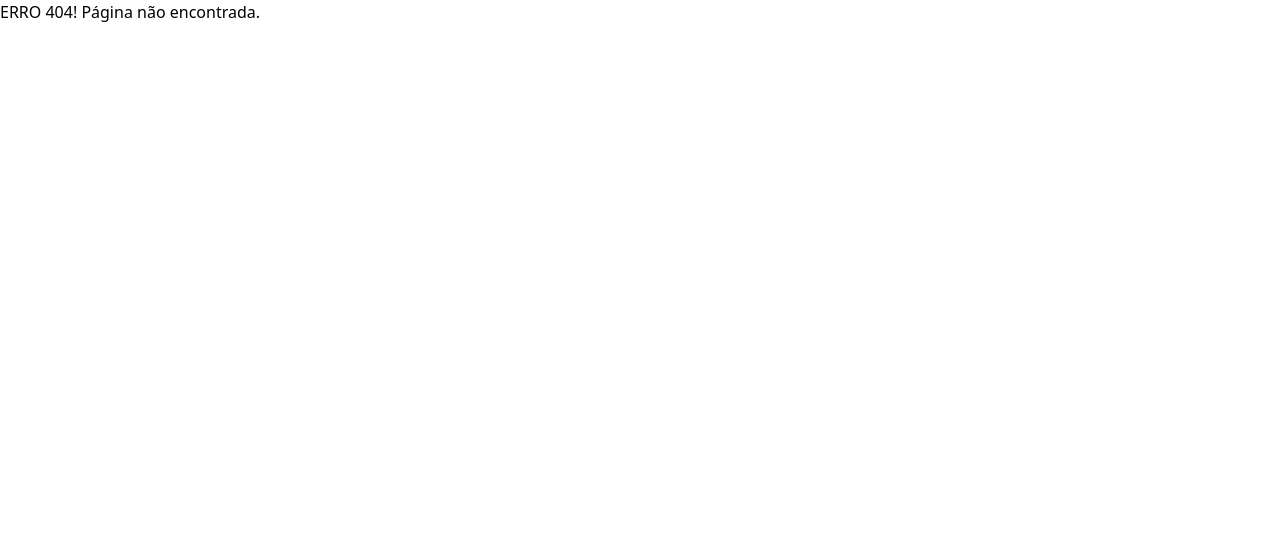
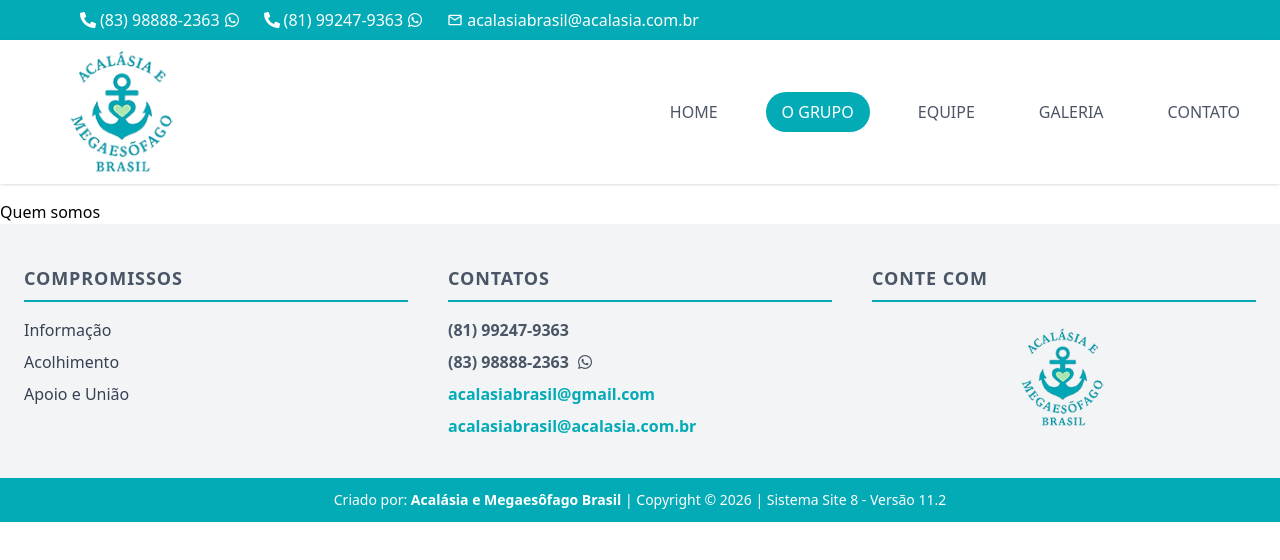
Before and after one commit to bunhakgabriel/AcalasiaBrasilSiteV1, a React (Vite) app: page /quem_somos in a window 1280 px wide. Before the commit this address had no page. Shown: the top 560 px of the page. Built offline with nearby package versions, Linux system fonts and the light colour scheme.

Commit message:
feat: implement navigation and add new pages for Contato, Equipe, Portifolio, and Quem Somos

```diff
--- a/src/componentes/menu/Menu.tsx
+++ b/src/componentes/menu/Menu.tsx
@@ -1,10 +1,22 @@
 import { useEffect, useState, type JSX } from "react";
 import { FaPhoneAlt, FaWhatsapp } from "react-icons/fa";
 import { MdOutlineMail } from "react-icons/md";
+import { useLocation, useNavigate } from "react-router-dom";
 
 export default function Menu(): JSX.Element {
     const [scrolled, setScrolled] = useState<boolean>(false);
     const [mobileOpen, setMobileOpen] = useState<boolean>(false);
+
+    const path = useLocation().pathname;
+    const navigate = useNavigate();
+
+    function navigateTo(path: string, mobile?: boolean): void {
+        navigate(path);
+
+        if(mobile){
+            setMobileOpen(false);
+        }
+    }
 
     useEffect((): (() => void) => {
         const onScroll = (): void => {
@@ -47,11 +59,11 @@ export default function Menu(): JSX.Element {
 
                     {/* Desktop navigation */}
                     <nav className="hidden md:flex items-center gap-8 text-gray-600 font-medium">
-                        <MenuItem active>HOME</MenuItem>
-                        <MenuItem>O GRUPO</MenuItem>
-                        <MenuItem>EQUIPE</MenuItem>
-                        <MenuItem>GALERIA</MenuItem>
-                        <MenuItem>CONTATO</MenuItem>
+                        <MenuItem onClick={() => navigateTo("/")} active={path == "/"}>HOME</MenuItem>
+                        <MenuItem onClick={() => navigateTo("/quem_somos")} active={path == "/quem_somos"}>O GRUPO</MenuItem>
+                        <MenuItem onClick={() => navigateTo("/equipe")} active={path == "/equipe"}>EQUIPE</MenuItem>
+                        <MenuItem onClick={() => navigateTo("/portifolio")} active={path == "/portifolio"}>GALERIA</MenuItem>
+                        <MenuItem onClick={() => navigateTo("/contato")} active={path == "/contato"}>CONTATO</MenuItem>
                     </nav>
 
                     {/* Mobile hamburger */}
@@ -70,24 +82,24 @@ export default function Menu(): JSX.Element {
             {/* Mobile menu */}
             <div
                 className={`md:hidden bg-white shadow-lg transition-all duration-300 ease-in-out ${mobileOpen
-                        ? "opacity-100 translate-y-0"
-                        : "opacity-0 -translate-y-4 pointer-events-none"
+                    ? "opacity-100 translate-y-0"
+                    : "opacity-0 -translate-y-4 pointer-events-none"
                     }`}
             >
                 <div className="flex flex-col px-6 py-4 gap-2">
-                    <MobileMenuItem active onClick={() => setMobileOpen(false)}>
+                    <MobileMenuItem active={path == "/"} onClick={() => navigateTo("/", true)}>
                         HOME
                     </MobileMenuItem>
-                    <MobileMenuItem onClick={() => setMobileOpen(false)}>
+                    <MobileMenuItem active={path == "/quem_somos"} onClick={() => navigateTo("/quem_somos", true)}>
                         O GRUPO
                     </MobileMenuItem>
-                    <MobileMenuItem onClick={() => setMobileOpen(false)}>
+                    <MobileMenuItem active={path == "/equipe"} onClick={() => navigateTo("/equipe", true)}>
                         EQUIPE
                     </MobileMenuItem>
-                    <MobileMenuItem onClick={() => setMobileOpen(false)}>
+                    <MobileMenuItem active={path == "/portifolio"} onClick={() => navigateTo("/portifolio", true)}>
                         GALERIA
                     </MobileMenuItem>
-                    <MobileMenuItem onClick={() => setMobileOpen(false)}>
+                    <MobileMenuItem active={path == "/contato"} onClick={() => navigateTo("/contato", true)}>
                         CONTATO
                     </MobileMenuItem>
                 </div>
@@ -103,11 +115,13 @@ export default function Menu(): JSX.Element {
 interface MenuItemProps {
     children: React.ReactNode;
     active?: boolean;
+    onClick?: () => void;
 }
 
-function MenuItem({ children, active = false }: MenuItemProps): JSX.Element {
+function MenuItem({ children, active = false, onClick }: MenuItemProps): JSX.Element {
     return (
         <a
+            onClick={onClick}
             href="#"
             className={`px-4 py-2 rounded-full transition-all duration-300 ${active ? "bg-[#03ABB6] text-white" : "hover:text-[#03ABB6]"
                 }`}
@@ -136,8 +150,8 @@ function MobileMenuItem({
         <button
             onClick={onClick}
             className={`text-left px-4 py-3 rounded-full text-sm transition-all ${active
-                    ? "bg-[#03ABB6] text-white"
-                    : "text-gray-600 hover:text-[#03ABB6]"
+                ? "bg-[#03ABB6] text-white"
+                : "text-gray-600 hover:text-[#03ABB6]"
                 }`}
         >
             {children}
--- /dev/null
+++ b/src/pages/contato/Contato.tsx
@@ -0,0 +1,3 @@
+export default function Contato() {
+    return (<>Contato</>);
+}
--- /dev/null
+++ b/src/pages/equipe/Equipe.tsx
@@ -0,0 +1,3 @@
+export default function Equipe() {
+    return (<>Equipe</>);
+}
--- /dev/null
+++ b/src/pages/portifolio/Portifolio.tsx
@@ -0,0 +1,3 @@
+export default function Portifolio() {
+    return (<>Portifolio</>);
+}
--- /dev/null
+++ b/src/pages/quem-somos/QuemSomosScreen.tsx
@@ -0,0 +1,3 @@
+export default function QuemSomosScreen() {
+    return (<>Quem somos</>);
+}
```
Also changed, not shown: src/routes.tsx (+21 -1 lines).
